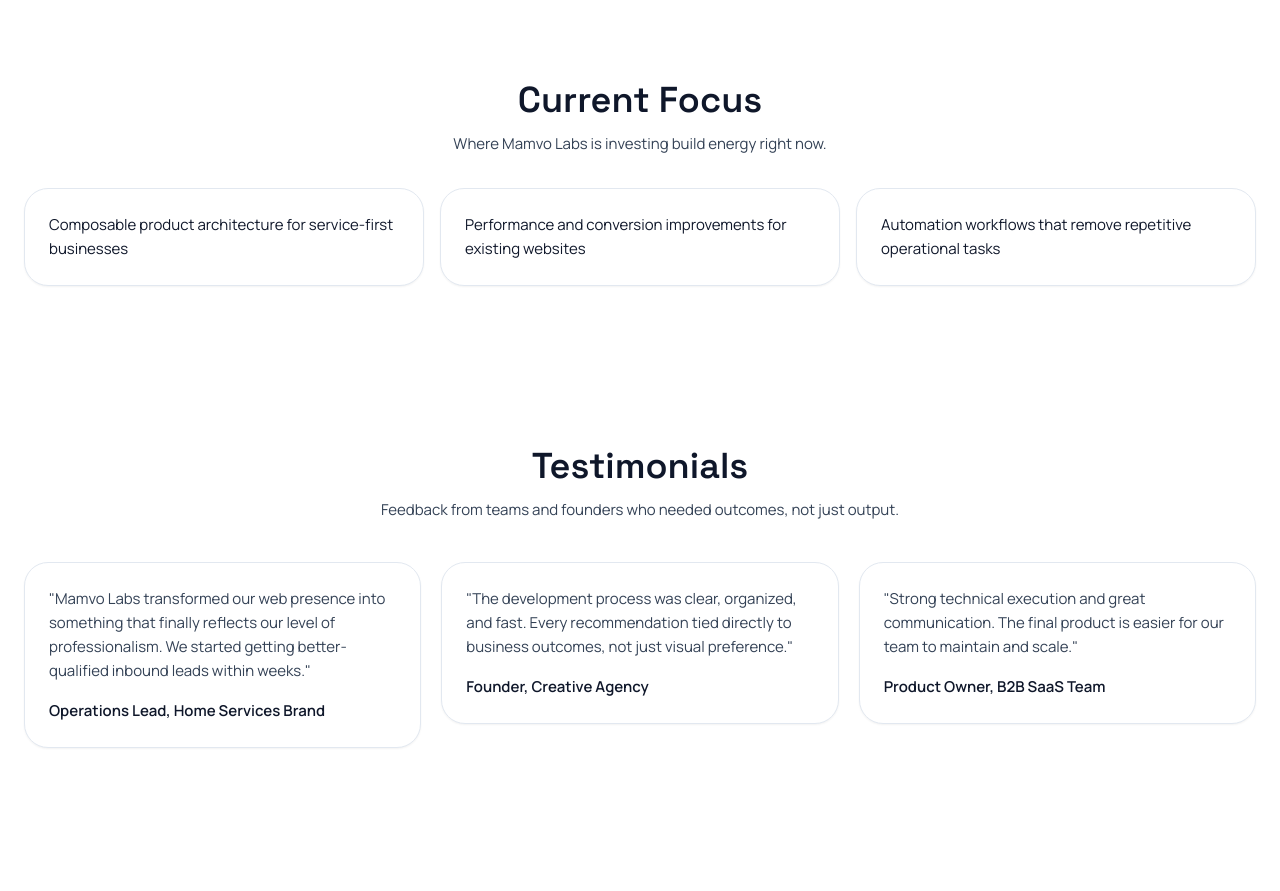
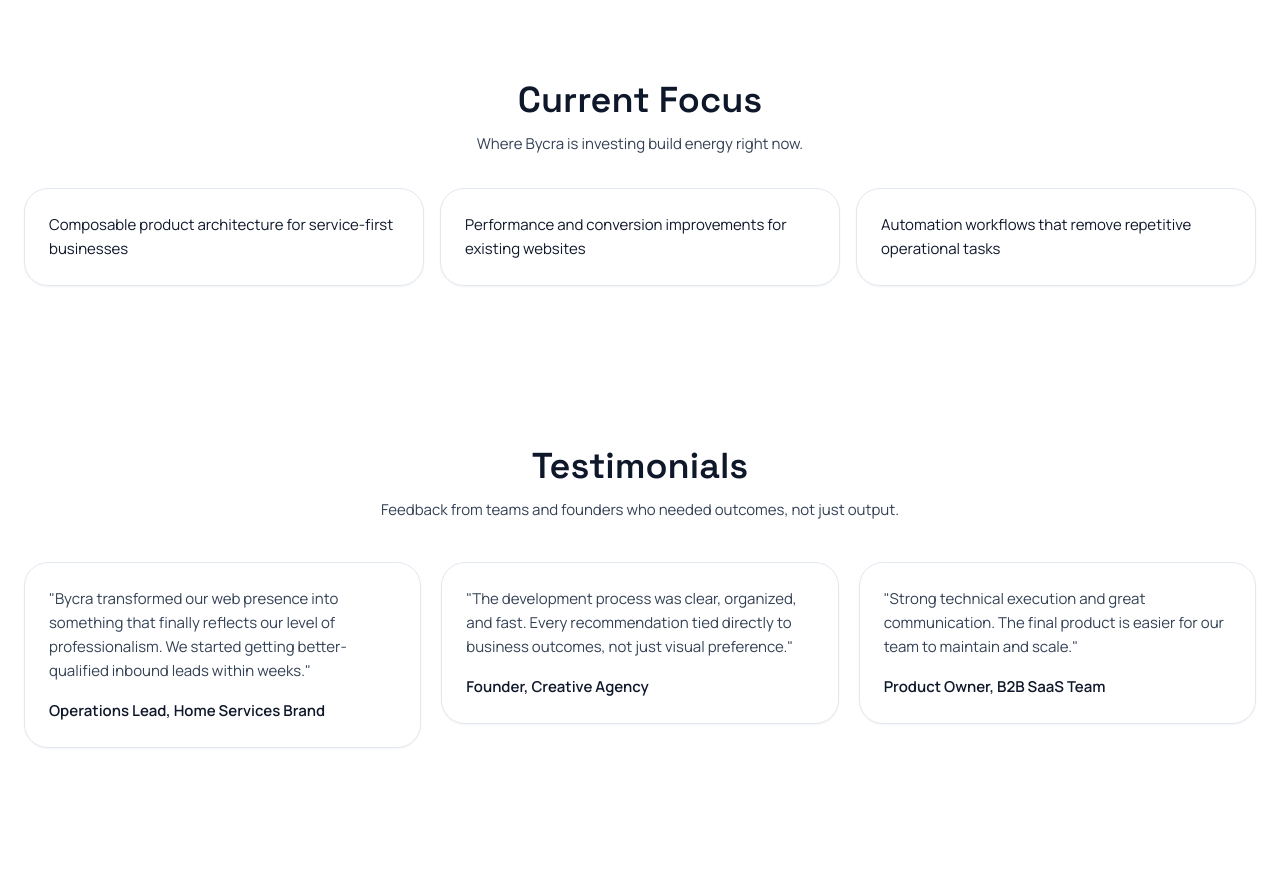
Before and after one commit to Martease/Portfolio-2, a Next.js app: page / in a window 1280 px wide. Shown: the part 3200-4091 px from the top of the page. Built offline with nearby package versions, Linux system fonts and the light colour scheme; no server answers.

Commit message:
more text changes

```diff
--- a/frontend/src/pages/Home.tsx
+++ b/frontend/src/pages/Home.tsx
@@ -8,7 +8,7 @@ const Home = () => {
       {/* The Hero is the first thing users see */}
       <Hero />
 
-      {/* You can keep this page as the top hero section and render the rest in App */}
+      {/* keep this page as the top hero section and render the rest in App */}
     </div>
   );
 };
--- a/lib/publicContent.ts
+++ b/lib/publicContent.ts
@@ -30,7 +30,7 @@ export const currentFocusItems = [
 export const testimonials = [
   {
     quote:
-      'Mamvo Labs transformed our web presence into something that finally reflects our level of professionalism. We started getting better-qualified inbound leads within weeks.',
+      'Bycra transformed our web presence into something that finally reflects our level of professionalism. We started getting better-qualified inbound leads within weeks.',
     person: 'Operations Lead, Home Services Brand',
   },
   {
--- a/pages/index.tsx
+++ b/pages/index.tsx
@@ -189,7 +189,7 @@ export default function Home() {
 
         <SectionShell id="current-focus">
             <Reveal>
-              <SectionHeading title="Current Focus" description="Where Mamvo Labs is investing build energy right now." />
+              <SectionHeading title="Current Focus" description="Where Bycra is investing build energy right now." />
             </Reveal>
             <div className="mt-8 grid gap-4 sm:grid-cols-3">
               {currentFocusItems.map((item, index) => (
```
